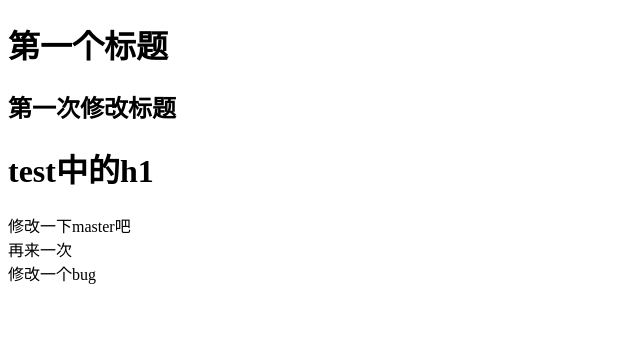
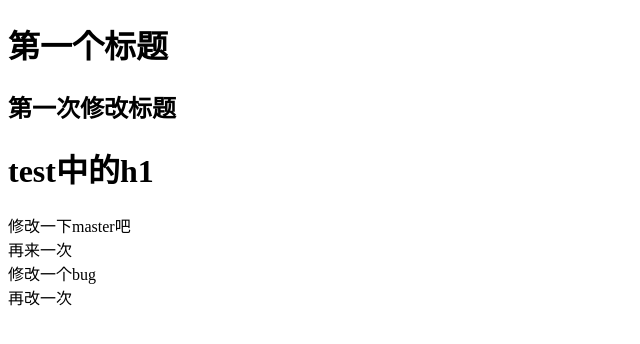
Before and after one commit to HfZhao1998/HfZhao1998.github.io, a plain HTML site: page 1.html in a window 1280 px wide. Shown: the full height of the page, 0-640 px from the left. Drawn offline with Linux system fonts and the light colour scheme.

Commit message:
又修改一次

```diff
--- a/1.html
+++ b/1.html
@@ -13,5 +13,6 @@
     <span>修改一下master吧</span>
     <div>再来一次</div>
     <div>修改一个bug</div>
+    <div>再改一次</div>
 </body>
 </html>
```
